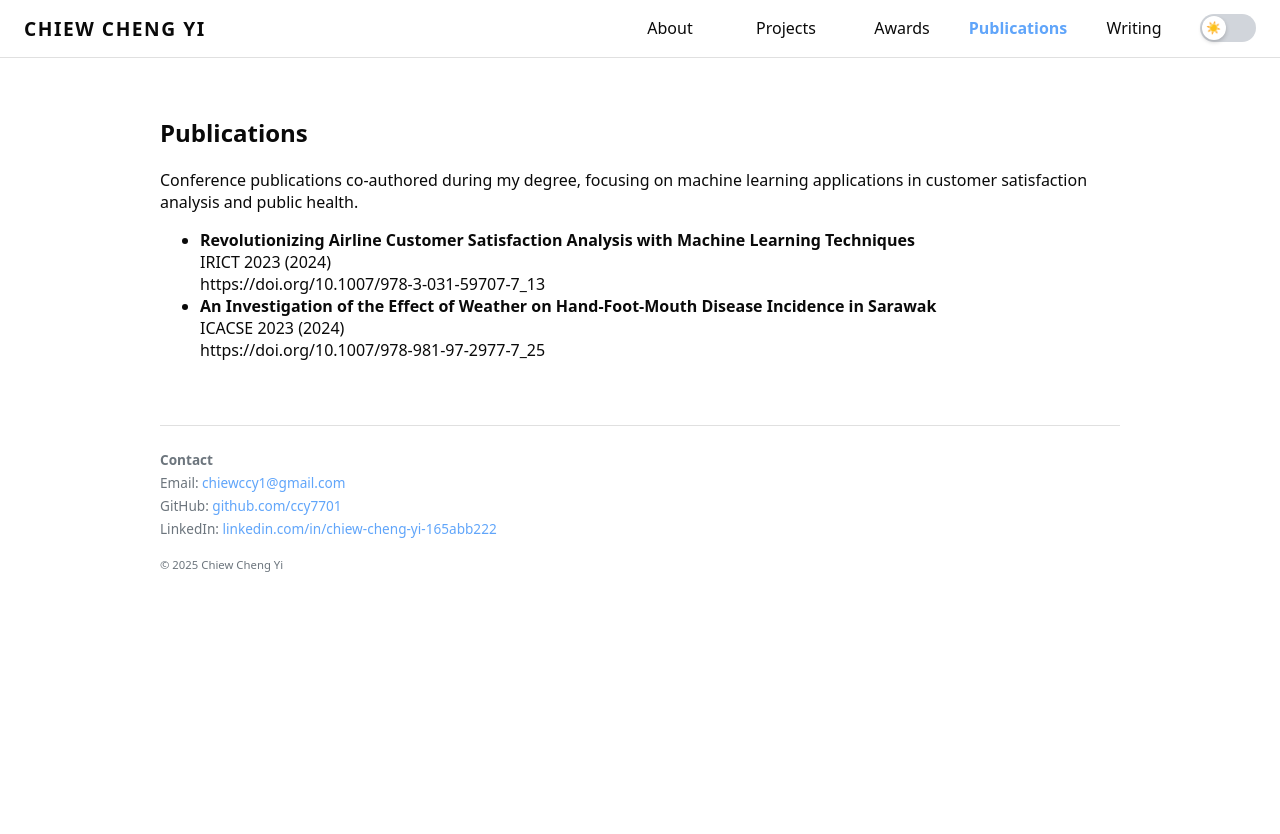
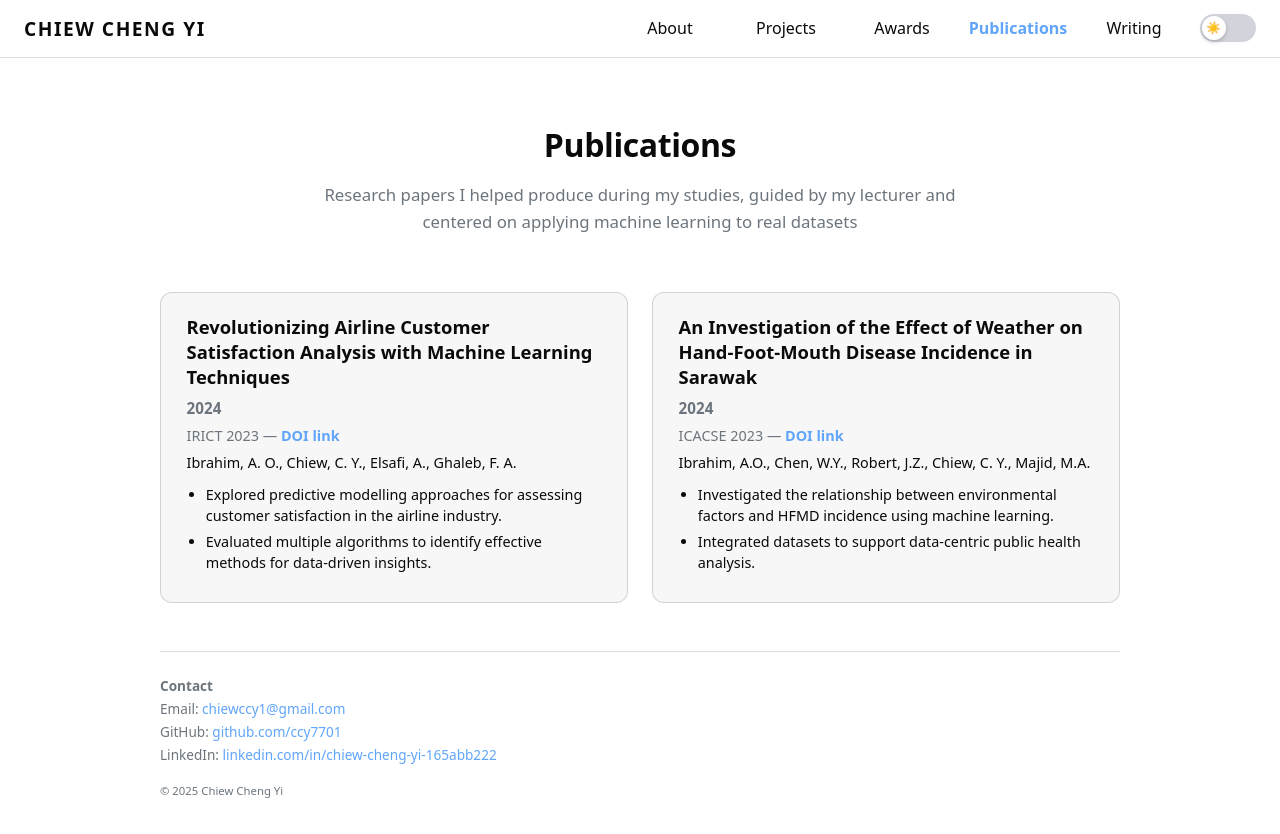
Before and after one commit to ccy7701/my-portfolio, a SvelteKit app: page /publications in a window 1280 px wide. Shown: the top 834 px of the page. Built offline with nearby package versions, Linux system fonts and the light colour scheme.

Commit message:
Done publications page

```diff
--- a/src/routes/publications/+page.svelte
+++ b/src/routes/publications/+page.svelte
@@ -1,32 +1,163 @@
-<!-- src/routes/publications/+page.svelte -->
 <script>
   const publications = [
     {
       title: "Revolutionizing Airline Customer Satisfaction Analysis with Machine Learning Techniques",
-      venue: "IRICT 2023 (2024)",
-      link: "https://doi.org/10.1007/978-3-031-59707-7_13"
+      year: "2024",
+      venue: "IRICT 2023",
+      doi: "https://doi.org/10.1007/978-3-031-59707-7_13",
+      authors: "Ibrahim, A. O., Chiew, C. Y., Elsafi, A., Ghaleb, F. A.",
+      points: [
+        "Explored predictive modelling approaches for assessing customer satisfaction in the airline industry.",
+        "Evaluated multiple algorithms to identify effective methods for data-driven insights."
+      ]
     },
     {
       title: "An Investigation of the Effect of Weather on Hand-Foot-Mouth Disease Incidence in Sarawak",
-      venue: "ICACSE 2023 (2024)",
-      link: "https://doi.org/10.1007/978-981-97-2977-7_25"
+      year: "2024",
+      venue: "ICACSE 2023",
+      doi: "https://doi.org/10.1007/978-981-97-2977-7_25",
+      authors: "Ibrahim, A.O., Chen, W.Y., Robert, J.Z., Chiew, C. Y., Majid, M.A.",
+      points: [
+        "Investigated the relationship between environmental factors and HFMD incidence using machine learning.",
+        "Integrated datasets to support data-centric public health analysis."
+      ]
     }
   ];
 </script>
 
-<section class="section">
-  <h2>Publications</h2>
-  <p class="section-intro">
-    Conference publications co-authored during my degree, focusing on machine learning
-    applications in customer satisfaction analysis and public health.
-  </p>
-  <ul class="pub-list">
+<section class="section section-header">
+  <div class="section-header-inner">
+    <h2>Publications</h2>
+    <p class="section-subtitle">
+      Research papers I helped produce during my studies, guided by my lecturer and centered on applying machine learning to real datasets
+    </p>
+  </div>
+
+  <div class="pub-grid">
     {#each publications as pub}
-      <li>
-        <strong>{pub.title}</strong><br />
-        <span class="muted">{pub.venue}</span><br />
-        <a href={pub.link} target="_blank" rel="noopener noreferrer">{pub.link}</a>
-      </li>
+      <article class="pub-card">
+        <h3 class="pub-title">{pub.title}</h3>
+        <p class="pub-year">{pub.year}</p>
+
+        <p class="pub-venue">
+          {pub.venue} —
+          <a
+            href={pub.doi}
+            target="_blank"
+            rel="noopener noreferrer"
+            class="doi"
+          >
+            DOI link
+          </a>
+        </p>
+
+        <p class="pub-authors">{pub.authors}</p>
+
+        <ul class="pub-points">
+          {#each pub.points as point}
+            <li>{point}</li>
+          {/each}
+        </ul>
+      </article>
     {/each}
-  </ul>
+  </div>
 </section>
+
+<style>
+  /* ----- Section Header ----- */
+  .section-header-inner {
+    text-align: center;
+    max-width: 680px;
+    margin: 0 auto 3.5rem;
+  }
+
+  .section-header h2 {
+    font-size: 2rem;
+    font-weight: 700;
+    margin-bottom: 0.6rem;
+    letter-spacing: -0.4px;
+  }
+
+  .section-subtitle {
+    color: var(--text-muted);
+    font-size: 1.05rem;
+    line-height: 1.6;
+  }
+
+  /* ----- Grid Layout ----- */
+  .pub-grid {
+    display: grid;
+    grid-template-columns: 1fr;
+    gap: 1.5rem;
+  }
+
+  @media (min-width: 800px) {
+    .pub-grid {
+      grid-template-columns: repeat(2, 1fr);
+    }
+  }
+
+  /* ----- Publication Card ----- */
+  .pub-card {
+    background: var(--card);
+    border: 1px solid var(--card-border);
+    padding: 1.4rem 1.6rem;
+    border-radius: 12px;
+    transition: border-color 0.2s ease, background 0.2s ease, transform 0.15s ease;
+  }
+
+  .pub-card:hover {
+    border-color: var(--accent-light);
+    background: rgba(0,0,0,0.03);
+    transform: translateY(-3px);
+  }
+
+  .pub-title {
+    margin: 0 0 0.5rem;
+    font-size: 1.15rem;
+    font-weight: 600;
+    line-height: 1.35;
+    color: var(--text);
+  }
+
+  .pub-year {
+    margin: 0 0 0.5rem;
+    font-size: 0.95rem;
+    font-weight: 600;
+    color: var(--text-muted);
+  }
+
+  .pub-venue {
+    margin: 0 0 0.35rem;
+    font-size: 0.9rem;
+    color: var(--text-muted);
+  }
+
+  .doi {
+    color: var(--accent-light);
+    text-decoration: none;
+    font-weight: 600;
+  }
+
+  .doi:hover {
+    text-decoration: underline;
+  }
+
+  .pub-authors {
+    margin: 0.5rem 0 0.8rem;
+    font-size: 0.9rem;
+    color: var(--text);
+  }
+
+  .pub-points {
+    padding-left: 1.2rem;
+    margin: 0;
+    color: var(--text);
+    line-height: 1.45;
+    font-size: 0.9rem;
+  }
+
+  .pub-points li {
+    margin-bottom: 0.35rem;
+  }
+</style>
--- a/src/routes/writing/+page.svelte
+++ b/src/routes/writing/+page.svelte
@@ -21,8 +21,7 @@
   <div class="section-header-inner">
     <h2>Writing</h2>
     <p class="section-subtitle">
-      I write occasionally about learning, software engineering, and transitions in study or
-      career. This space will be updated with selected pieces over time.
+      I use writing as an outlet to think aloud, record lessons from projects or life transitions, and refine the way I understand the world
     </p>
   </div>
 
@@ -44,7 +43,6 @@
     </div>
   {/if}
 </section>
-
 
 <style>
   .section-header-inner {
```
